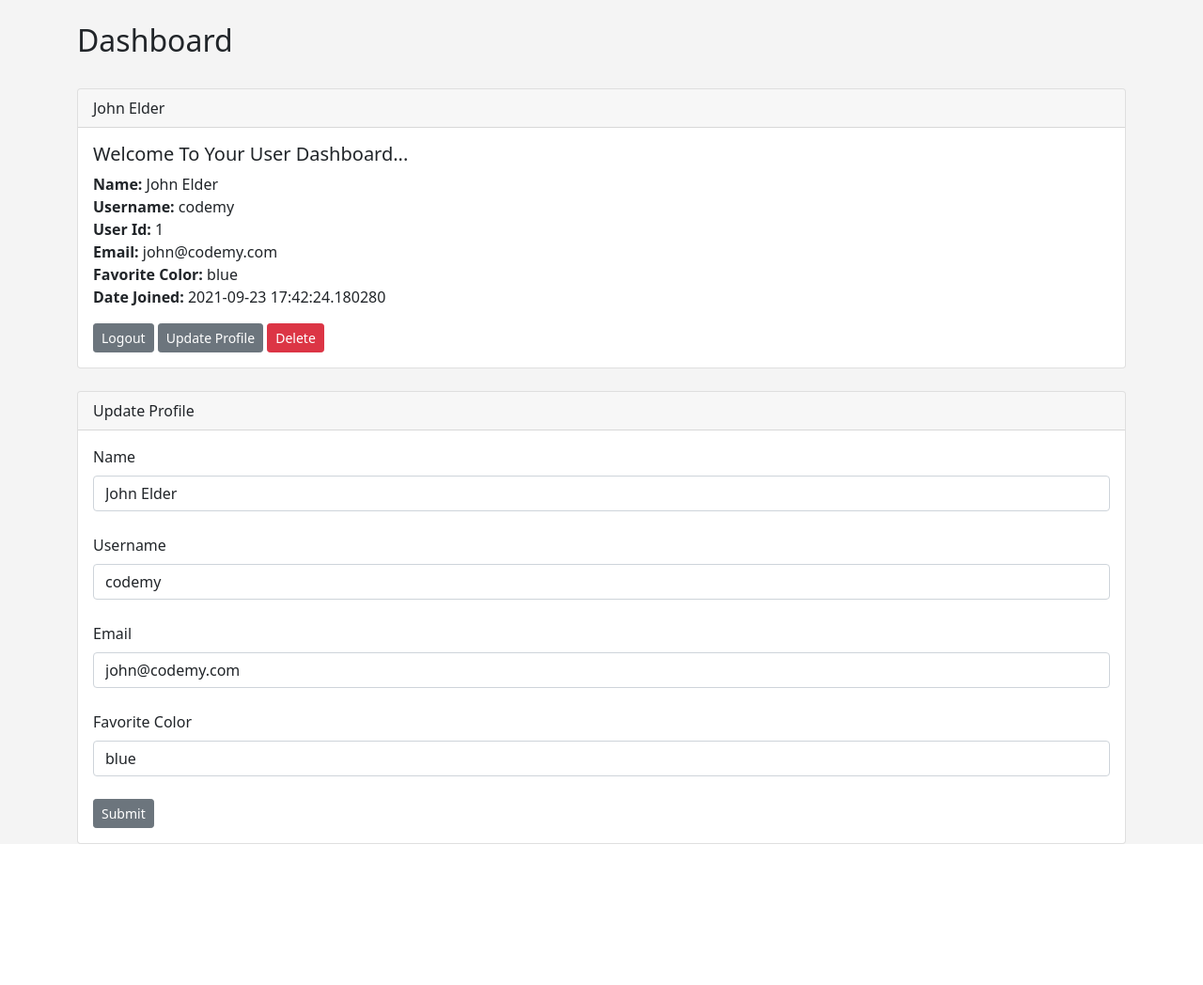
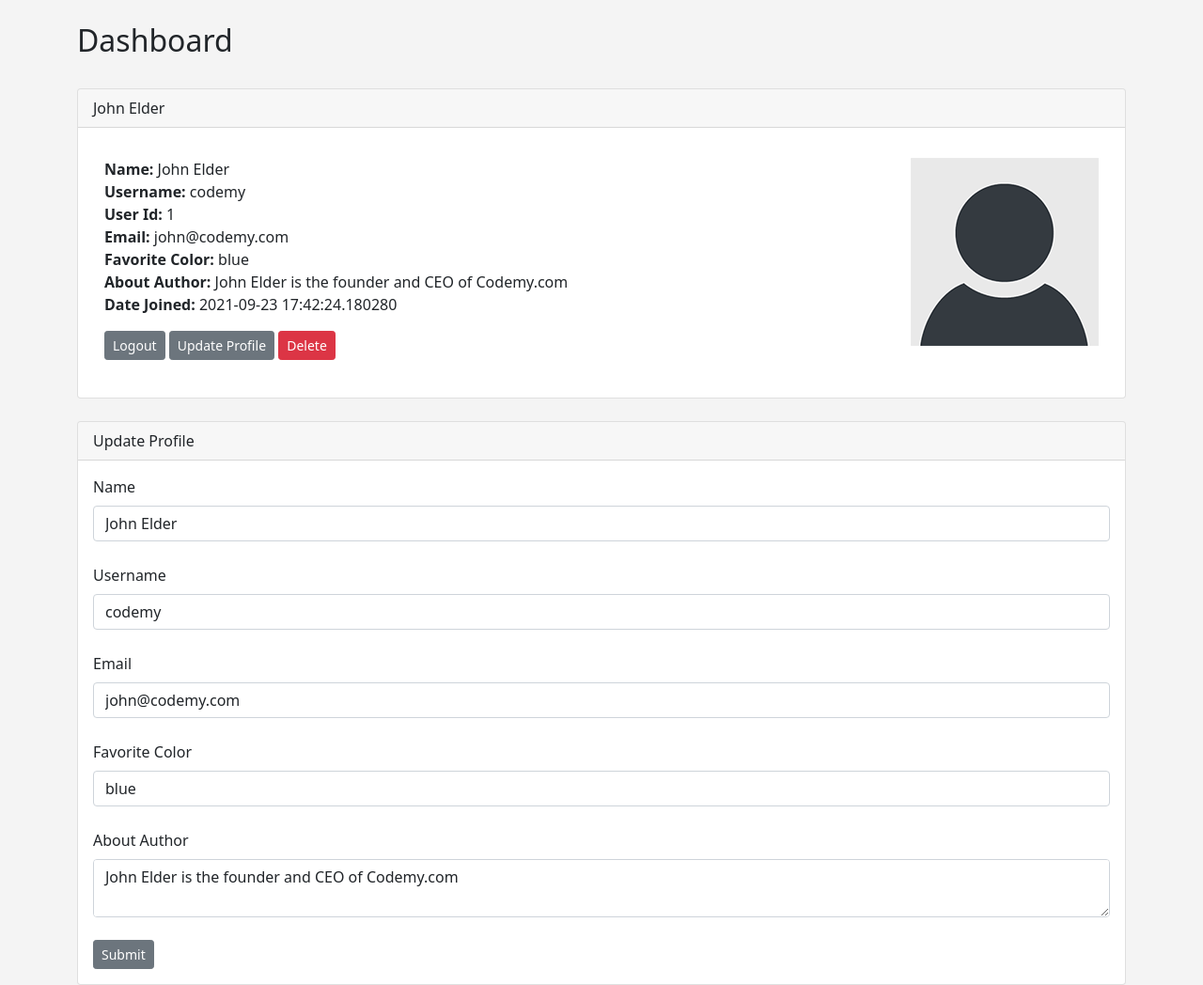
Before and after one commit to flatplanet/flasker, a Flask app: page /dashboard in a window 1280 px wide. Shown: the part 56-1104 px from the top of the page at 94% size. Before the commit the page ends 954 px from the top, so only its background shows below. Run offline with Flask 2, Linux system fonts and the light colour scheme; a user stored in the database is signed in; some libraries are stand-ins or nearby versions.

Commit message:
about author

```diff
--- a/hello.py
+++ b/hello.py
@@ -110,6 +110,7 @@ def dashboard():
 		name_to_update.email = request.form['email']
 		name_to_update.favorite_color = request.form['favorite_color']
 		name_to_update.username = request.form['username']
+		name_to_update.about_author = request.form['about_author']
 		try:
 			db.session.commit()
 			flash("User Updated Successfully!")
@@ -440,6 +441,7 @@ class Users(db.Model, UserMixin):
 	name = db.Column(db.String(200), nullable=False)
 	email = db.Column(db.String(120), nullable=False, unique=True)
 	favorite_color = db.Column(db.String(120))
+	about_author = db.Column(db.Text(500), nullable=True)
 	date_added = db.Column(db.DateTime, default=datetime.utcnow)
 	# Do some password stuff!
 	password_hash = db.Column(db.String(128))
--- a/templates/dashboard.html
+++ b/templates/dashboard.html
@@ -22,9 +22,14 @@
     {{ current_user.name }}
   </div>
   <div class="card-body">
-    <h5 class="card-title">Welcome To Your User Dashboard...</h5>
+
     <p class="card-text">
-    	<strong>Name:</strong>
+
+<div class="container">
+	<div class="row">
+		<div class="col-8">
+
+    <strong>Name:</strong>
 	{{ current_user.name }}<br/>
 
 	<strong>Username:</strong>
@@ -39,8 +44,13 @@
 	<strong>Favorite Color:</strong>
 	{{ current_user.favorite_color }}<br/>
 
+	<strong>About Author:</strong>
+	{{ current_user.about_author }}<br/>
+
 	<strong>Date Joined:</strong>
 	{{ current_user.date_added }}<br/>
+
+
 
 
 
@@ -50,6 +60,15 @@
     <a href="{{ url_for('update', id=current_user.id)}}" class="btn btn-secondary btn-sm">Update Profile</a>
 
     <a href="{{ url_for('delete', id=current_user.id)}}" class="btn btn-danger btn-sm">Delete</a>
+    <br/><br/>
+
+
+	</div>
+	<div class="col-4">
+		<img src="{{ url_for('static', filename='images/default_profile_pic.png')}}" width="200" align="right">
+	</div>
+	</div>
+	</div>
 
 
   </div>
@@ -86,12 +105,17 @@
 		{{ form.favorite_color.label(class="form-label") }}
 
 		{{ form.favorite_color(class="form-control", value=name_to_update.favorite_color) }}
+		<br/>
 
+		{{ form.about_author.label(class="form-label") }}
+
+		<textarea name="about_author" class="form-control">{{ name_to_update.about_author }}</textarea>
 
 
 		<br/>
 
 		{{ form.submit(class="btn btn-secondary btn-sm") }}
+
 
 
 
--- a/templates/post.html
+++ b/templates/post.html
@@ -17,6 +17,10 @@
 	{{ post.date_posted }}</small> <br/><br/>
 
 	{{ post.content|safe }}<br/><br/>
+
+	{% if post.poster.about_author %}
+		{{ post.poster.about_author }}
+	{% endif %}
 </div>
 
 {% if post.poster_id == current_user.id %}
--- a/webforms.py
+++ b/webforms.py
@@ -1,5 +1,5 @@
 from flask_wtf import FlaskForm
-from wtforms import StringField, SubmitField, PasswordField, BooleanField, ValidationError
+from wtforms import StringField, SubmitField, PasswordField, BooleanField, ValidationError, TextAreaField
 from wtforms.validators import DataRequired, EqualTo, Length
 from wtforms.widgets import TextArea
 from flask_ckeditor import CKEditorField
@@ -34,6 +34,7 @@ class UserForm(FlaskForm):
 	username = StringField("Username", validators=[DataRequired()])
 	email = StringField("Email", validators=[DataRequired()])
 	favorite_color = StringField("Favorite Color")
+	about_author = TextAreaField("About Author")
 	password_hash = PasswordField('Password', validators=[DataRequired(), EqualTo('password_hash2', message='Passwords Must Match!')])
 	password_hash2 = PasswordField('Confirm Password', validators=[DataRequired()])
 	submit = SubmitField("Submit")
```
Also changed, not shown: migrations/versions/5f8bac49757f_about_author_added.py (added, +28 -0 lines), static/images/default_profile_pic.png (added), users.db.
